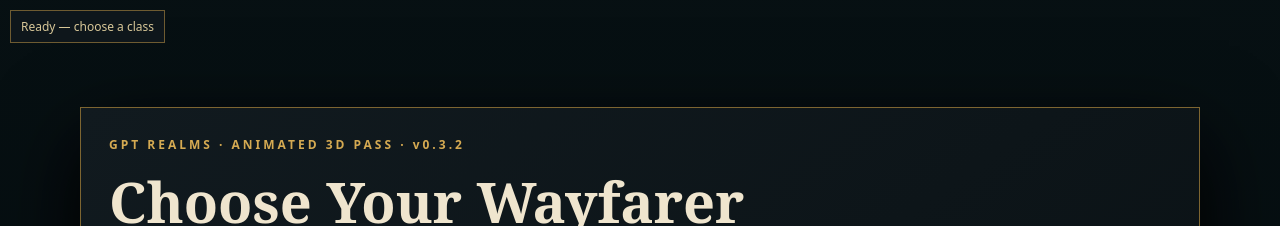
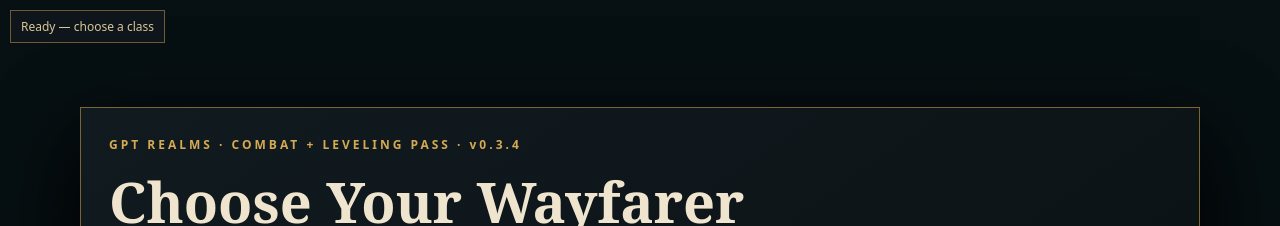
Before and after one commit to Demieyes/gpt-realms, a website: page public/index.html in a window 1280 px wide. Shown: the top 226 px of the page. Drawn offline with Linux system fonts and the light colour scheme.

Commit message:
Label combat and leveling pass

```diff
--- a/public/index.html
+++ b/public/index.html
@@ -18,7 +18,7 @@
 
   <section id="launcher" class="modal">
     <div class="launch-card">
-      <div class="eyebrow">GPT REALMS · ANIMATED 3D PASS · v0.3.2</div>
+      <div class="eyebrow">GPT REALMS · COMBAT + LEVELING PASS · v0.3.4</div>
       <h1>Choose Your Wayfarer</h1>
       <p class="lead">Six original classes in a classic third-person MMO control scheme.</p>
       <div id="class-grid" class="class-grid"></div>
```
